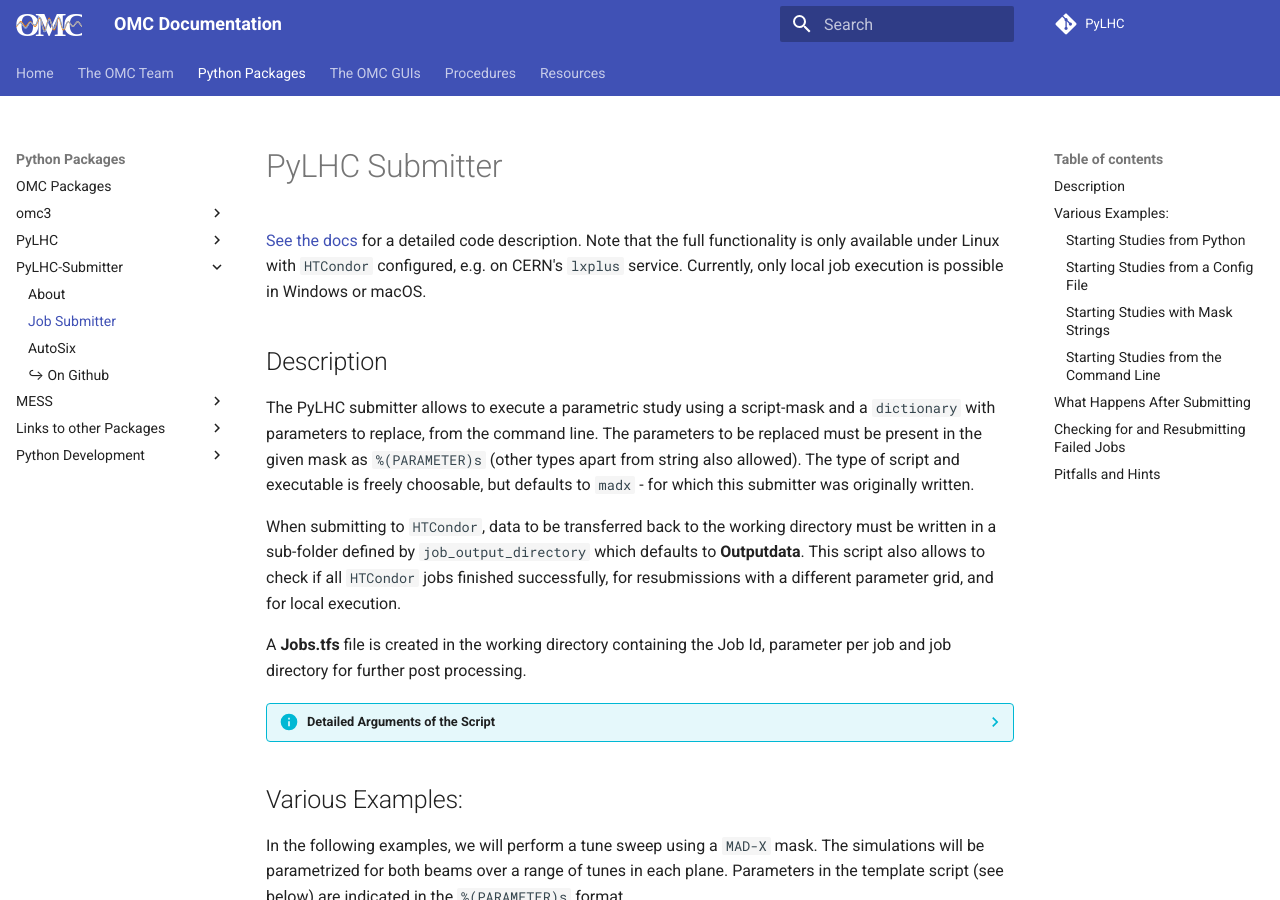
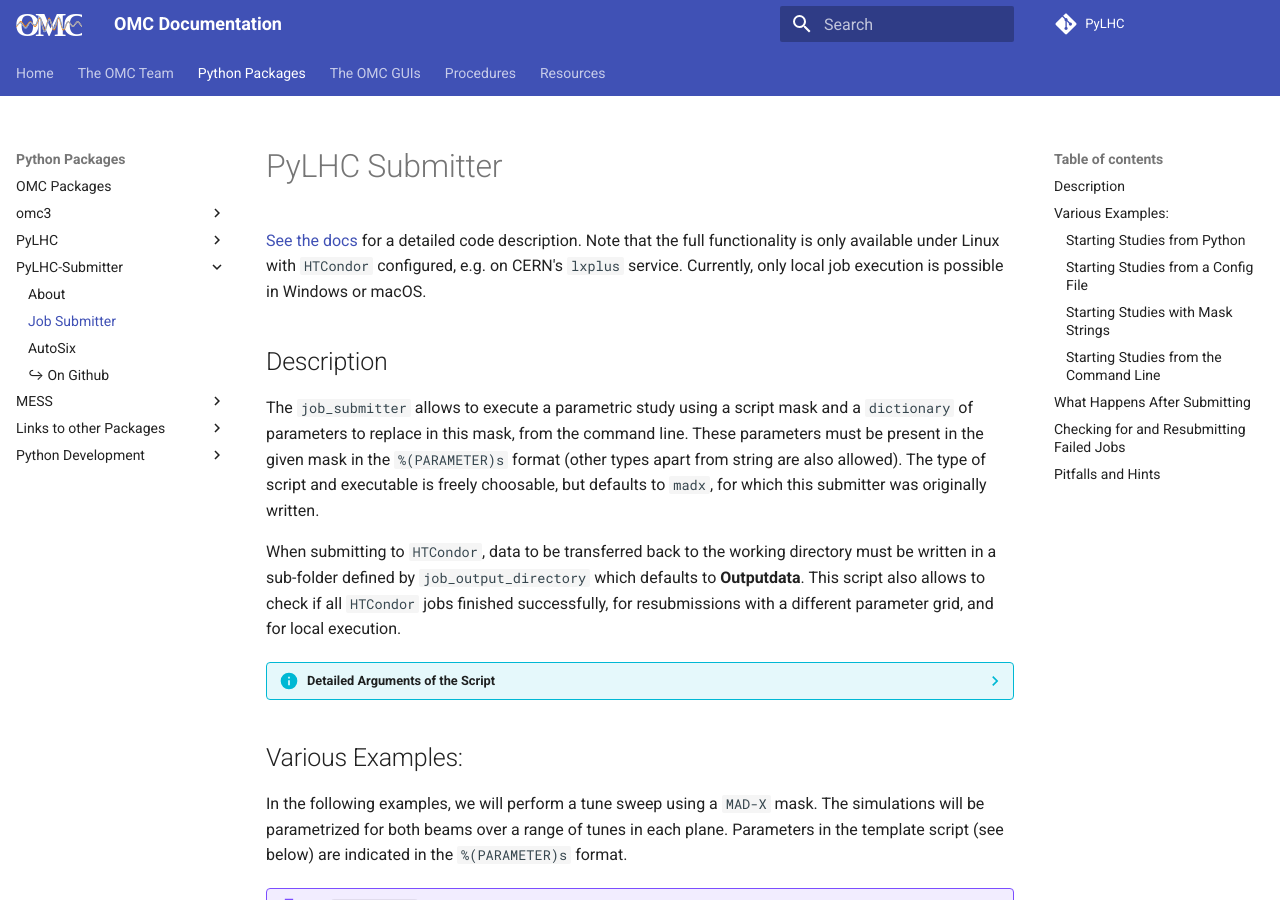
Before and after one commit to pylhc/pylhc.github.io, an MkDocs documentation site: the page built from docs/packages/pylhcsubmitter/job_submitter.md, in a window 1280 px wide and 900 px high. Built offline with MkDocs 1.6.1 and Material for MkDocs 9.7.7, drawn with Linux system fonts in a browser that asks for light colours; some of the changed text lies outside the part shown.

Commit message:
clarifications

```diff
--- a/docs/packages/pylhcsubmitter/job_submitter.md
+++ b/docs/packages/pylhcsubmitter/job_submitter.md
@@ -6,14 +6,12 @@
 
 ## Description
 
-The PyLHC submitter allows to execute a parametric study using a script-mask and a `dictionary` with parameters to replace, from the command line.
-The parameters to be replaced must be present in the given mask as `%(PARAMETER)s` (other types apart from string also allowed).
-The type of script and executable is freely choosable, but defaults to `madx` - for which this submitter was originally written.
+The `job_submitter` allows to execute a parametric study using a script mask and a `dictionary` of parameters to replace in this mask, from the command line.
+These parameters must be present in the given mask in the `%(PARAMETER)s` format (other types apart from string are also allowed).
+The type of script and executable is freely choosable, but defaults to `madx`, for which this submitter was originally written.
 
 When submitting to `HTCondor`, data to be transferred back to the working directory must be written in a sub-folder defined by `job_output_directory` which defaults to **Outputdata**.
 This script also allows to check if all `HTCondor` jobs finished successfully, for resubmissions with a different parameter grid, and for local execution.
-
-A **Jobs.tfs** file is created in the working directory containing the Job Id, parameter per job and job directory for further post processing.
 
 ??? info "Detailed Arguments of the Script"
     *--Required--*
@@ -223,10 +221,10 @@
     - A `ShellScript` **<Jobid>.sh**, which contains commands to create the `job_output_dir` and the `madx` command to run the script,
     - A `JobFile` which is the original `mask`, parameter values filled in.
 
-All of these files are created submission to `HTCondor`.
+Jobs to be submitted to `HTCondor` are determined through the inner product of the `replace_dict`: in our example each possible combination of the 3 given parameters.
 In case one runs the submitter with the `dryrun` flag, the execution stops here and files are accessible, but nothing is sent to the `HTCondor` scheduler.
 
-After submitting our tune sweep studies, we can check the status of our jobs via the `condor_q` (on the `ssh` server if not running locally).
+After submitting our tune sweep studies, we can check the status of our jobs via the `condor_q` (unless running locally).
 The output should look something like this:
 
 <figure>
```
